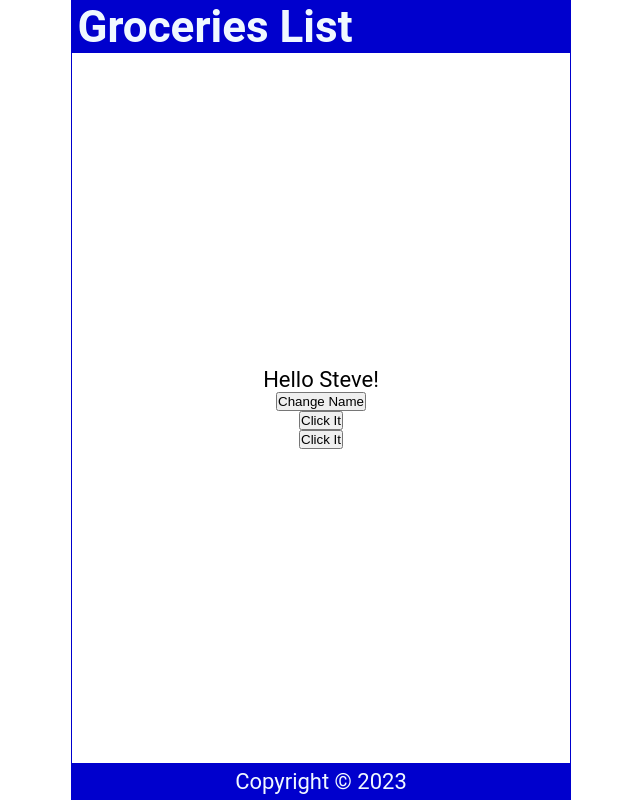
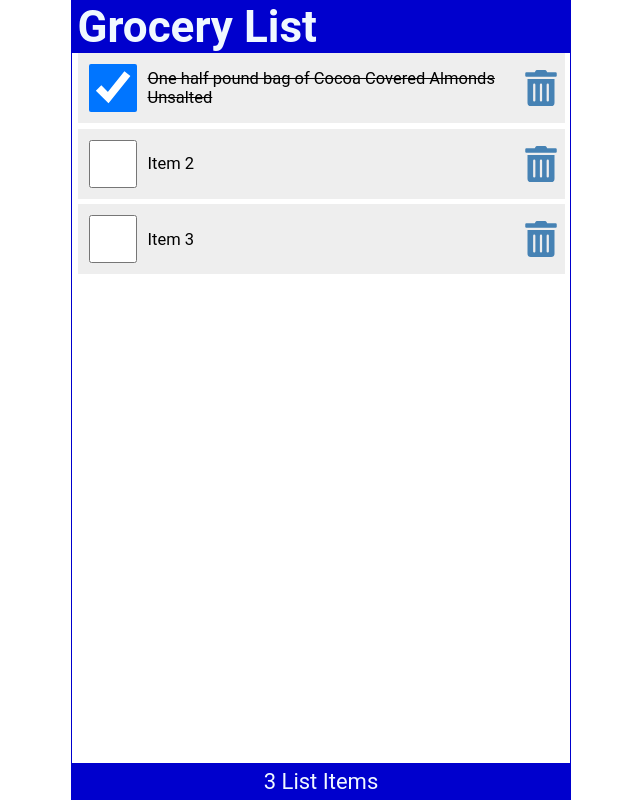
Before and after one commit to smattson613/01tut, a React (Create React App) app: page / in a window 1280 px wide. Shown: the whole page, without its empty margins (319-959 px from the left). Built offline with nearby package versions, Linux system fonts and the light colour scheme.

Commit message:
Props and Prop Drilling

```diff
--- a/package.json
+++ b/package.json
@@ -34,5 +34,8 @@
       "last 1 firefox version",
       "last 1 safari version"
     ]
+  },
+  "devDependencies": {
+    "react-icons": "^4.9.0"
   }
 }
--- a/src/App.js
+++ b/src/App.js
@@ -1,15 +1,50 @@
 import Header from './Header';
 import Content from './Content';
 import Footer from './Footer';
+import { useState } from 'react';
 
 function App() {
+  const [items, setItems] = useState([
+    {
+      id: 1,
+      checked: true,
+      item: "One half pound bag of Cocoa Covered Almonds Unsalted",
+    },
+    {
+      id: 2,
+      checked: false,
+      item: "Item 2",
+    },
+    {
+      id: 3,
+      checked: false,
+      item: "Item 3",
+    },
+  ]);
 
+  const handleCheck = (id) => {
+    const listItems = items.map((item) => item.id === id ? { ...item, checked: !item.checked } : item);
+    setItems(listItems);
+    localStorage.setItem('shoppinglist', JSON.stringify(listItems));
+  }
+
+  const handleDelete = (id) => {
+    const listItems = items.filter((item) => item.id !== id);
+    setItems(listItems);
+    localStorage.setItem('shoppinglist', JSON.stringify(listItems));
+  }
 
   return (
     <div className="App">
-      <Header/>
-      <Content/>
-      <Footer/>
+      <Header title="Grocery List"/>
+      <Content
+        items={items}
+        handleCheck={handleCheck}
+        handleDelete={handleDelete}
+      />
+      <Footer
+        length={items.length}
+      />
     </div>
   );
 }
--- a/src/Content.js
+++ b/src/Content.js
@@ -1,35 +1,20 @@
-import React from 'react'
-import { useState } from 'react';
+import React from "react";
+import ItemList from "./ItemList";
 
-const Content = () => {
-  const [name, setName] = useState('Steve');
-  const [count, setCount] = useState(0);
+const Content = ({ items, handleCheck, handleDelete }) => {
 
-    const handleNameChange = () => {
-        const names = ['Bob','Kevin','Dave'];
-        const int = Math.floor(Math.random()*3);
-        setName(names[int]);
-      }
+  return(
+    <main>
+      {items.length ? (
+        <ItemList
+          items={items}
+          handleCheck={handleCheck}
+          handleDelete={handleDelete}
+        />
+        ) : (
+          <p style={ {marginTop: '2rem' }}>Your list is empty</p>
+        )}
+    </main>
+)};
 
-      const handleClick = () => {
-        setCount(count + 1)
-        console.log(count)
-      }
-
-      const handleClick2 = (name) => {
-        console.log(count)
-      }
-
-  return (
-    <main>
-        <p onDoubleClick={handleClick}>
-          Hello {name}!
-        </p>
-        <button onClick={handleNameChange}>Change Name</button>
-        <button onClick={handleClick}>Click It</button>
-        <button onClick={handleClick2}>Click It</button>
-    </main>
-  )
-}
-
-export default Content
+export default Content;
--- a/src/Footer.js
+++ b/src/Footer.js
@@ -1,11 +1,9 @@
 import React from 'react'
 
-const Footer = () => {
-    const today = new Date();
-
+const Footer = ({ length }) => {
   return (
     <footer>
-      <p>Copyright &copy; {today.getFullYear()}</p>
+      <p>{length} List {length === 1 ? 'Item' : 'Items'}</p>
     </footer>
   )
 }
--- a/src/Header.js
+++ b/src/Header.js
@@ -1,11 +1,15 @@
 import React from 'react'
 
-const Header = () => {
+const Header = ({ title }) => {
   return (
     <header>
-        <h1>Groceries List</h1>
+        <h1>{title}</h1>
     </header>
   )
 }
 
+Header.defaultProps = {
+  title: "Defaut Title"
+}
+
 export default Header
--- /dev/null
+++ b/src/ItemList.js
@@ -0,0 +1,19 @@
+import React from 'react'
+import LineItem from './LineItem'
+
+const ItemList = ({ items, handleCheck, handleDelete }) => {
+  return (
+    <ul>
+        {items.map((item) => (
+            <LineItem
+                key={item.id}
+                item={item}
+                handleCheck={handleCheck}
+                handleDelete={handleDelete}
+            />
+        ))}
+    </ul>
+    )
+}
+
+export default ItemList
--- /dev/null
+++ b/src/LineItem.js
@@ -0,0 +1,26 @@
+import React from 'react'
+import { FaTrashAlt } from 'react-icons/fa'
+
+const LineItem = ({ item, handleCheck, handleDelete }) => {
+  return (
+    <li className="item" key={item.id}>
+    <input
+        type="checkbox"
+        onChange={() => handleCheck(item.id)}
+        checked={item.checked}
+    />
+    <label
+        style={(item.checked) ? { textDecoration: 'line-through' } : null}
+        onDoubleClick={() => handleCheck(item.id)}
+    >{item.item}</label>
+    <FaTrashAlt
+        onClick={() => handleDelete(item.id)}
+        role="button"
+        tabIndex="0"
+        aria-label={`Delete ${item.item}`}
+    />
+    </li>
+  )
+}
+
+export default LineItem
--- a/src/index.css
+++ b/src/index.css
@@ -44,7 +44,7 @@
   display: flex;
   flex-direction: column;
   flex-grow: 1;
-  justify-content: center;
+  justify-content: flex-start;
   align-items: center;
   overflow-y: auto;
 }
@@ -57,3 +57,62 @@
   display: grid;
   place-content: center;
 }
+
+ul {
+  width: 100%;
+  list-style: none;
+  padding: 0 0.25rem 0.25rem;
+}
+
+ul li::before {
+  content: "\200B";
+}
+
+.item {
+  display: flex;
+  justify-content: flex-start;
+  align-items: center;
+  padding: 0.5rem 0 0.5rem 0.5rem;
+  margin: 0.25rem 0;
+  background-color: #eee;
+}
+
+.item:first-child {
+  margin: 0;
+}
+
+.item input[type="checkbox"] {
+  text-align: center;
+  width: 2.5rem;
+  width: 48px;
+  min-width: 48px;
+  height: 2.5rem;
+  height: 48px;
+  min-height: 48px;
+  cursor: pointer;
+  margin-right: 0.5rem;
+}
+
+.item input[type="checkbox"]:focus + label {
+  text-decoration: underline;
+}
+
+.item > label {
+  font-size: 0.75rem;
+  flex-grow: 1;
+}
+
+.item svg {
+  width: 48px;
+  min-width: 48px;
+  height: 36px;
+  font-size: 1rem;
+  color: steelblue;
+  cursor: pointer;
+}
+
+.item svg:focus,
+.item svg:hover {
+  color: red;
+  outline: none;
+}
```
Also changed, not shown: 1 other file (tests, documents, lock files or other folders).
